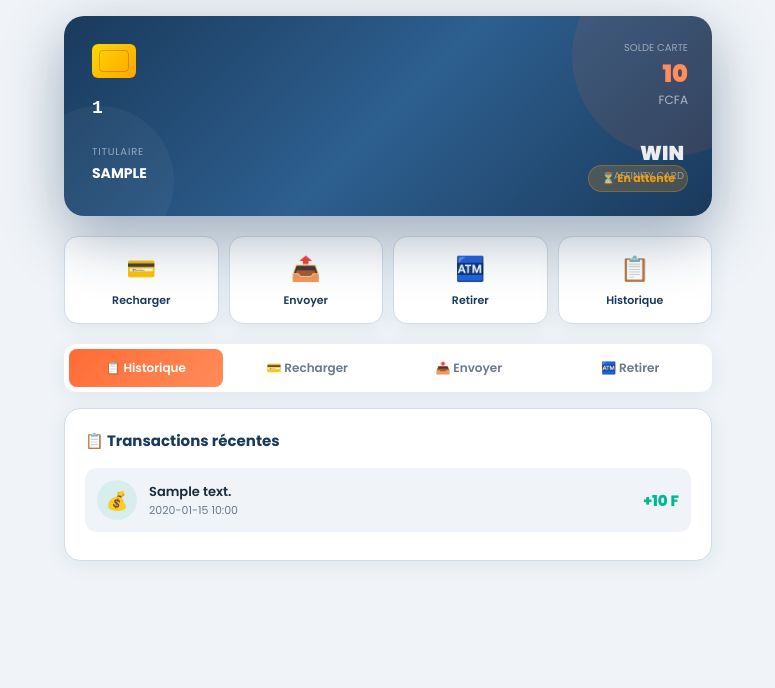
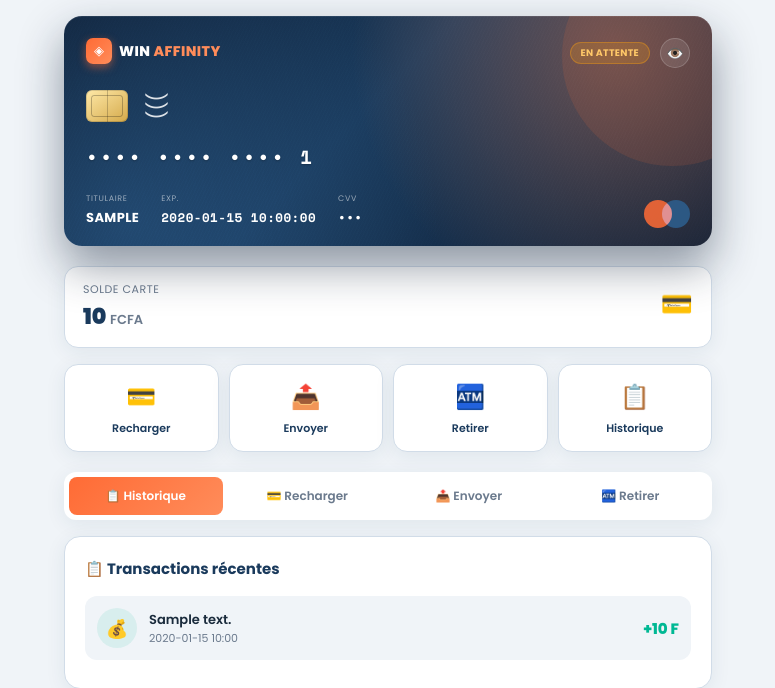
Before and after one commit to abdoula14cherif/winaffinity, a Python web app: template app/templates/card.html in a window 1280 px wide. Shown: the part 60-748 px from the top of the page, without its empty margins (252-1027 px from the left). Before the commit the page ends 629 px from the top, so only its background shows below. Run offline with Jinja, Linux system fonts and the light colour scheme; the template is opened without the code that fills it: most values are stand-ins (such as "Sample title", 1, 10 or a date in 2020).

Commit message:
Update card.html

```diff
--- a/app/templates/card.html
+++ b/app/templates/card.html
@@ -5,6 +5,7 @@
 <meta name="viewport" content="width=device-width, initial-scale=1.0"/>
 <title>WIN AFFINITY — Ma Carte</title>
 <link href="https://fonts.googleapis.com/css2?family=Poppins:wght@400;500;600;700;800;900&display=swap" rel="stylesheet"/>
+<link href="https://fonts.googleapis.com/css2?family=Space+Mono:wght@400;700&display=swap" rel="stylesheet"/>
 <link rel="manifest" href="/assets/manifest.json"/>
 <link rel="icon" type="image/png" href="/assets/app-icon-192.png"/>
 <style>
@@ -18,26 +19,86 @@ html,body{min-height:100%;font-family:"Poppins",sans-serif;background:var(--bg);
 .back-btn{color:rgba(255,255,255,.8);text-decoration:none;font-size:13px;padding:7px 14px;border:1px solid rgba(255,255,255,.2);border-radius:8px}
 .page{min-height:100vh;padding:76px 16px 50px;max-width:680px;margin:0 auto}
 
-/* Carte bancaire visuelle */
-.card-visual{background:linear-gradient(135deg,#1A3A5C 0%,#2D5F8F 50%,#1A3A5C 100%);border-radius:20px;padding:28px;margin-bottom:20px;position:relative;overflow:hidden;min-height:200px;box-shadow:0 20px 60px rgba(26,58,92,.4)}
-.card-visual::before{content:"";position:absolute;top:-60px;right:-60px;width:200px;height:200px;border-radius:50%;background:rgba(255,107,53,.1)}
-.card-visual::after{content:"";position:absolute;bottom:-40px;left:-40px;width:150px;height:150px;border-radius:50%;background:rgba(255,255,255,.04)}
-.card-chip{width:44px;height:34px;background:linear-gradient(135deg,#FFD700,#FFA500);border-radius:6px;margin-bottom:20px;display:flex;align-items:center;justify-content:center;position:relative}
-.card-chip::before{content:"";position:absolute;width:30px;height:22px;border:1px solid rgba(0,0,0,.2);border-radius:4px}
-.card-number{font-size:18px;font-weight:700;color:#fff;letter-spacing:.2em;margin-bottom:20px;font-family:"Courier New",monospace}
-.card-bottom{display:flex;justify-content:space-between;align-items:flex-end}
-.card-holder-label{font-size:10px;color:rgba(255,255,255,.5);text-transform:uppercase;letter-spacing:.08em;margin-bottom:3px}
-.card-holder-name{font-size:14px;font-weight:700;color:#fff;text-transform:uppercase}
-.card-logo{text-align:right}
-.card-logo-txt{font-size:20px;font-weight:900;color:#fff;opacity:.9}
-.card-logo-sub{font-size:10px;color:rgba(255,255,255,.5)}
-.card-balance{position:absolute;top:24px;right:24px;text-align:right}
-.cb-label{font-size:10px;color:rgba(255,255,255,.5);text-transform:uppercase}
-.cb-amount{font-size:24px;font-weight:900;color:#FF8C5A}
-.cb-currency{font-size:12px;color:rgba(255,255,255,.6)}
-.card-status-badge{position:absolute;bottom:24px;right:24px;padding:4px 12px;border-radius:20px;font-size:11px;font-weight:700}
-.cs-active{background:rgba(0,184,148,.2);color:#00B894;border:1px solid rgba(0,184,148,.3)}
-.cs-pending{background:rgba(243,156,18,.2);color:var(--warn);border:1px solid rgba(243,156,18,.3)}
+/* ===================== CARTE BANCAIRE VIRTUELLE (style réel) ===================== */
+.card-wrap{perspective:1200px;margin-bottom:20px}
+.card-visual{
+  position:relative;
+  width:100%;
+  aspect-ratio:1.586/1; /* format carte bancaire ISO réel (85.6mm x 53.98mm) */
+  max-height:230px;
+  border-radius:18px;
+  padding:22px 22px 18px;
+  overflow:hidden;
+  background:
+    radial-gradient(circle at 85% 15%, rgba(255,140,90,.35), transparent 45%),
+    radial-gradient(circle at 10% 90%, rgba(45,95,143,.5), transparent 50%),
+    linear-gradient(135deg,#0F2036 0%,#1A3A5C 45%,#0F2036 100%);
+  box-shadow:0 20px 45px rgba(15,32,54,.45), inset 0 1px 0 rgba(255,255,255,.08);
+  color:#fff;
+  display:flex;
+  flex-direction:column;
+  justify-content:space-between;
+}
+/* texture fine imitation carte plastifiée */
+.card-visual::before{
+  content:"";position:absolute;inset:0;pointer-events:none;
+  background:
+    repeating-linear-gradient(115deg, rgba(255,255,255,.025) 0px, rgba(255,255,255,.025) 1px, transparent 1px, transparent 3px);
+  mix-blend-mode:overlay;
+}
+.card-visual::after{content:"";position:absolute;top:-70px;right:-70px;width:220px;height:220px;border-radius:50%;background:rgba(255,107,53,.12)}
+
+/* -- ligne du haut : logo + statut + oeil -- */
+.card-top{display:flex;align-items:flex-start;justify-content:space-between;position:relative;z-index:2}
+.card-brandmark{display:flex;align-items:center;gap:7px}
+.card-brandmark .cbm-ico{width:26px;height:26px;border-radius:7px;background:linear-gradient(135deg,#FF6B35,#FF8C5A);display:flex;align-items:center;justify-content:center;font-size:13px;box-shadow:0 3px 8px rgba(255,107,53,.5)}
+.card-brandmark .cbm-txt{font-size:14px;font-weight:800;letter-spacing:.03em}
+.card-brandmark .cbm-txt span{color:#FF8C5A}
+.card-top-right{display:flex;align-items:center;gap:10px}
+.card-status-pill{padding:3px 10px;border-radius:20px;font-size:9.5px;font-weight:700;letter-spacing:.03em;text-transform:uppercase}
+.cs-active{background:rgba(0,184,148,.22);color:#4CE0BE;border:1px solid rgba(0,184,148,.4)}
+.cs-pending{background:rgba(243,156,18,.22);color:#FFC868;border:1px solid rgba(243,156,18,.4)}
+.eye-toggle{width:30px;height:30px;border-radius:50%;background:rgba(255,255,255,.1);border:1px solid rgba(255,255,255,.18);display:flex;align-items:center;justify-content:center;cursor:pointer;font-size:14px;transition:background var(--t)}
+.eye-toggle:hover{background:rgba(255,255,255,.2)}
+
+/* -- puce + contactless -- */
+.card-mid{display:flex;align-items:center;gap:14px;position:relative;z-index:2}
+.card-chip{width:42px;height:32px;border-radius:6px;background:linear-gradient(145deg,#FFE9A8,#D4A94A);position:relative;box-shadow:inset 0 0 0 1px rgba(0,0,0,.15)}
+.card-chip::before{content:"";position:absolute;inset:5px;border:1px solid rgba(0,0,0,.25);border-radius:3px}
+.card-chip::after{content:"";position:absolute;left:50%;top:0;bottom:0;width:1px;background:rgba(0,0,0,.2)}
+.card-contactless{font-size:20px;opacity:.85;transform:rotate(90deg)}
+
+/* -- numero de carte -- */
+.card-number-row{display:flex;align-items:center;gap:10px;position:relative;z-index:2}
+.card-number{font-family:"Space Mono",monospace;font-size:19px;font-weight:700;letter-spacing:.14em;color:#fff;text-shadow:0 1px 2px rgba(0,0,0,.25)}
+.card-number .grp{display:inline-block;min-width:4.4ch}
+
+/* -- bas de carte : titulaire / expiration / cvv / logo reseau -- */
+.card-bottom{display:flex;align-items:flex-end;justify-content:space-between;position:relative;z-index:2;gap:10px}
+.card-bottom-left{display:flex;gap:22px}
+.card-field{display:flex;flex-direction:column;gap:3px}
+.cf-label{font-size:8px;color:rgba(255,255,255,.55);text-transform:uppercase;letter-spacing:.08em}
+.cf-value{font-family:"Space Mono",monospace;font-size:12.5px;font-weight:700;letter-spacing:.04em}
+.card-holder-name{font-family:"Poppins",sans-serif;font-size:13px;font-weight:700;text-transform:uppercase;letter-spacing:.03em}
+
+/* -- logo reseau type Visa/Mastercard -- */
+.card-network{display:flex;align-items:center}
+.network-dots{position:relative;width:46px;height:28px}
+.network-dots span{position:absolute;top:0;width:28px;height:28px;border-radius:50%}
+.network-dots span:first-child{left:0;background:rgba(255,107,53,.85)}
+.network-dots span:last-child{left:18px;background:rgba(45,95,143,.85);mix-blend-mode:screen}
+
+/* -- solde carte (badge flottant, discret) -- */
+.card-balance-badge{position:absolute;top:20px;right:20px;text-align:right;z-index:2;display:none}
+.cbb-label{font-size:8px;color:rgba(255,255,255,.5);text-transform:uppercase}
+.cbb-amount{font-size:15px;font-weight:800;color:#FF8C5A}
+
+/* solde affiché séparément sous la carte, toujours visible */
+.card-balance-strip{display:flex;justify-content:space-between;align-items:center;background:var(--wh);border-radius:14px;padding:14px 18px;box-shadow:var(--sh);border:1.5px solid var(--bd);margin-bottom:16px}
+.cbs-label{font-size:11px;color:var(--txd);text-transform:uppercase;letter-spacing:.05em;margin-bottom:2px}
+.cbs-amount{font-size:22px;font-weight:900;color:var(--bl)}
+.cbs-amount span{font-size:13px;color:var(--txd);font-weight:600}
+/* ===================== FIN CARTE ===================== */
 
 /* Actions rapides */
 .quick-actions{display:grid;grid-template-columns:repeat(4,1fr);gap:10px;margin-bottom:20px}
@@ -128,28 +189,65 @@ input:focus,select:focus{border-color:var(--or)}
 
 <div class="page">
   {% if card %}
-  <!-- Carte existante -->
-  <div class="card-visual">
-    <div class="card-balance">
-      <div class="cb-label">Solde carte</div>
-      <div class="cb-amount">{{ card.balance|int }}</div>
-      <div class="cb-currency">FCFA</div>
-    </div>
-    <div class="card-chip"></div>
-    <div class="card-number">{{ card.card_number or "•••• •••• •••• ••••" }}</div>
-    <div class="card-bottom">
-      <div>
-        <div class="card-holder-label">Titulaire</div>
-        <div class="card-holder-name">{{ card.card_holder }}</div>
+  <!-- ===== Carte bancaire virtuelle (style réel) ===== -->
+  <div class="card-wrap">
+    <div class="card-visual" id="cardVisual"
+         data-full="{{ card.card_number or '0000000000000000' }}"
+         data-masked="•••• •••• •••• {{ (card.card_number or '0000000000000000')[-4:] }}"
+         data-cvv-full="{{ card.cvv or '•••' }}"
+         data-cvv-masked="•••">
+
+      <div class="card-top">
+        <div class="card-brandmark">
+          <div class="cbm-ico">◈</div>
+          <div class="cbm-txt">WIN <span>AFFINITY</span></div>
+        </div>
+        <div class="card-top-right">
+          <span class="card-status-pill {% if card.status == 'active' %}cs-active{% else %}cs-pending{% endif %}">
+            {% if card.status == 'active' %}Active{% else %}En attente{% endif %}
+          </span>
+          <div class="eye-toggle" id="eyeToggle" onclick="toggleCardInfo()" title="Afficher / masquer les infos">👁️</div>
+        </div>
       </div>
-      <div class="card-logo">
-        <div class="card-logo-txt">WIN</div>
-        <div class="card-logo-sub">AFFINITY CARD</div>
+
+      <div class="card-mid">
+        <div class="card-chip"></div>
+        <div class="card-contactless">))) </div>
+      </div>
+
+      <div class="card-number-row">
+        <div class="card-number" id="cardNumberDisplay">•••• •••• •••• {{ (card.card_number or '0000000000000000')[-4:] }}</div>
+      </div>
+
+      <div class="card-bottom">
+        <div class="card-bottom-left">
+          <div class="card-field">
+            <div class="cf-label">Titulaire</div>
+            <div class="card-holder-name">{{ card.card_holder }}</div>
+          </div>
+          <div class="card-field">
+            <div class="cf-label">Exp.</div>
+            <div class="cf-value">{{ card.expiry_date or "••/••" }}</div>
+          </div>
+          <div class="card-field">
+            <div class="cf-label">CVV</div>
+            <div class="cf-value" id="cardCvvDisplay">•••</div>
+          </div>
+        </div>
+        <div class="card-network">
+          <div class="network-dots"><span></span><span></span></div>
+        </div>
       </div>
     </div>
-    <span class="card-status-badge {% if card.status == 'active' %}cs-active{% else %}cs-pending{% endif %}">
-      {% if card.status == 'active' %}✅ Active{% else %}⏳ En attente{% endif %}
-    </span>
+  </div>
+
+  <!-- Solde, toujours visible sous la carte -->
+  <div class="card-balance-strip">
+    <div>
+      <div class="cbs-label">Solde carte</div>
+      <div class="cbs-amount">{{ card.balance|int }} <span>FCFA</span></div>
+    </div>
+    <div class="qa-ico" style="font-size:26px">💳</div>
   </div>
 
   <!-- Actions rapides -->
@@ -294,6 +392,7 @@ input:focus,select:focus{border-color:var(--or)}
 var walletBalance = {{ wallet.balance|int }};
 var cardBalance = {{ card.balance|int if card else 0 }};
 var foundRecv = null;
+var cardInfoVisible = false;
 
 function toast(msg, type){
   var t=document.getElementById("toast");
@@ -308,6 +407,27 @@ function showTab(name){
   var secEl = document.getElementById("sec-"+name);
   if(tabEl) tabEl.classList.add("active");
   if(secEl) secEl.classList.add("active");
+}
+
+// Afficher / masquer numéro complet + CVV de la carte
+function formatCardNumber(num){
+  return num.replace(/(.{4})/g, "$1 ").trim();
+}
+function toggleCardInfo(){
+  var el = document.getElementById("cardVisual");
+  var numDisplay = document.getElementById("cardNumberDisplay");
+  var cvvDisplay = document.getElementById("cardCvvDisplay");
+  var eye = document.getElementById("eyeToggle");
+  cardInfoVisible = !cardInfoVisible;
+  if(cardInfoVisible){
+    numDisplay.textContent = formatCardNumber(el.getAttribute("data-full"));
+    cvvDisplay.textContent = el.getAttribute("data-cvv-full");
+    eye.textContent = "🙈";
+  } else {
+    numDisplay.textContent = el.getAttribute("data-masked");
+    cvvDisplay.textContent = el.getAttribute("data-cvv-masked");
+    eye.textContent = "👁️";
+  }
 }
 
 // Créer carte
```
